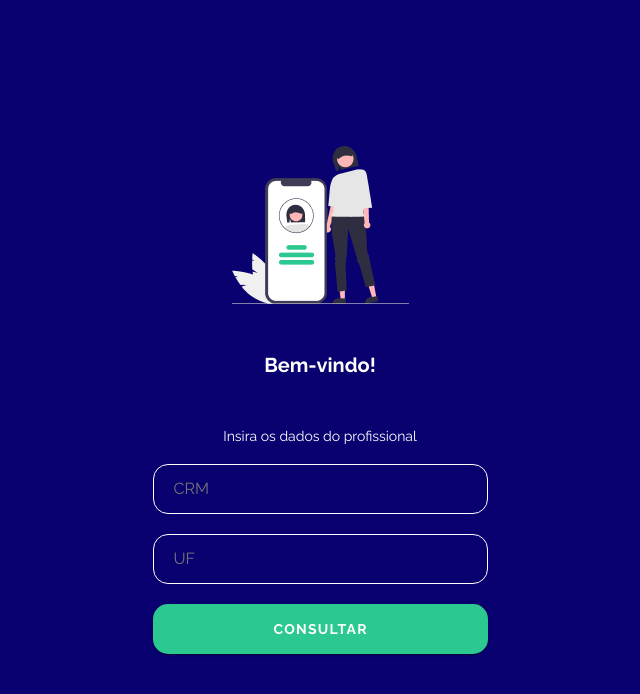
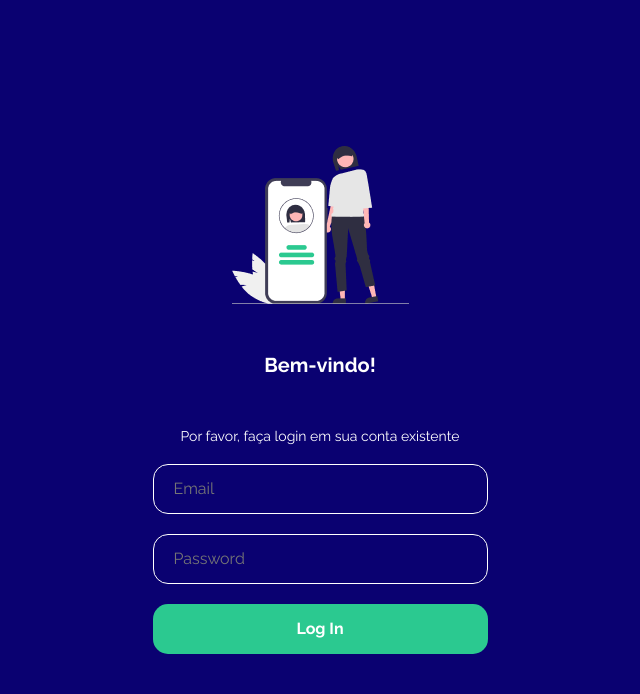
Before and after one commit to bssilva/project_verify_crm, a Vue app: page / in a window 1280 px wide. Shown: the top 694 px of the page, without its empty margins (320-960 px from the left). Built offline with nearby package versions, Linux system fonts and the light colour scheme.

Commit message:
refactor: Desestrutruando pastas do arquivo de LoginView

```diff
--- a/src/App.vue
+++ b/src/App.vue
@@ -1,19 +1,19 @@
 <template>
   <v-app>
-    <!-- <Login /> -->
-    <FindDoctor />
+    <Login />
+    <!-- <FindDoctor /> -->
   </v-app>
 </template>
 
 <script>
-// import Login from './template/views/login/LoginView.vue'
-import FindDoctor from './template/views/find_doctor/FindDoctor.vue'
+import Login from './template/views/login/LoginView.vue'
+// import FindDoctor from './template/views/find_doctor/FindDoctor.vue'
 
 export default {
   name: 'App',
   components: {
-    // Login,
-    FindDoctor
+    Login
+    // FindDoctor
   }
 }
 </script>
@@ -23,7 +23,6 @@ export default {
   font-family: 'Raleway';
   src: url('~@/assets/fonts/Raleway-VariableFont_wght.ttf')
 }
-
 
 #app {
   .v-application--wrap {
--- /dev/null
+++ b/src/template/views/login/LoginView.js
@@ -0,0 +1,5 @@
+export default {
+  methods: {
+    login() {},
+  },
+};
--- /dev/null
+++ b/src/template/views/login/LoginView.scss
@@ -0,0 +1,54 @@
+#login {
+    .img {
+        display: flex;
+        justify-content: center;
+        align-items: center;
+    }
+
+    .text {
+        h2,
+        h3 {
+            color: #ffffff;
+            display: flex;
+            justify-content: center;
+            align-items: center;
+            font-family: "Raleway";
+            margin-top: 50px;
+        }
+        h2 {
+            font-size: 20px;
+            line-height: 23.48px;
+            font-weight: 700;
+        }
+        h3 {
+            font-size: 14px;
+            line-height: 16.44px;
+            font-weight: 400;
+        }
+    }
+
+    .form {
+        input {
+            color: #ffffff;
+            border: 1px solid #ffffff;
+            border-radius: 15px;
+            padding: 10px 20px;
+            width: 335px;
+            height: 50px;
+            cursor: pointer;
+            display: flex;
+            font-family: "Raleway";
+            margin-top: 20px;
+        }
+        button {
+            background-color: #2bc990;
+            color: #ffffff;
+            font-weight: 700;
+            border-radius: 15px;
+            width: 335px;
+            height: 50px;
+            margin-top: 20px;
+            font-family: "Raleway";
+        }
+    }
+}
--- a/src/template/views/login/LoginView.vue
+++ b/src/template/views/login/LoginView.vue
@@ -18,70 +18,6 @@
   </div>
 </template>
 
-<script>
-export default {
-  methods: {
-    login(){
-    }
-  }
+<script src="./LoginView.js"/>
 
-}
-</script>
-
-<style lang="scss">
-#login {
-  .img {
-      display: flex;
-      justify-content: center;
-      align-items: center;
-
-  }
-
-  .text {
-    h2, h3 {
-      color: #FFFFFF;
-      display: flex;
-      justify-content: center;
-      align-items: center;
-      font-family: 'Raleway';
-      margin-top: 50px;
-    }
-    h2{
-      font-size: 20px;
-      line-height: 23.48px;
-      font-weight: 700;
-    }
-    h3 {
-      font-size: 14px;
-      line-height: 16.44px;
-      font-weight: 400;
-    }
-
-  }
-
-  .form {
-    input {
-      color: #FFFFFF;
-      border: 1px solid #FFFFFF;
-      border-radius: 15px;
-      padding: 10px 20px;
-      width: 335px;
-      height: 50px;
-      cursor: pointer;
-      display: flex;
-      font-family: 'Raleway';
-      margin-top: 20px;
-    }
-    button {
-      background-color: #2BC990;
-      color: #FFFFFF;
-      font-weight: 700;
-      border-radius: 15px;
-      width: 335px;
-      height: 50px;
-      margin-top: 20px;
-      font-family: 'Raleway';
-    }
-  }
-}
-</style>
+<style lang="scss" src="./LoginView.scss"/>
```
